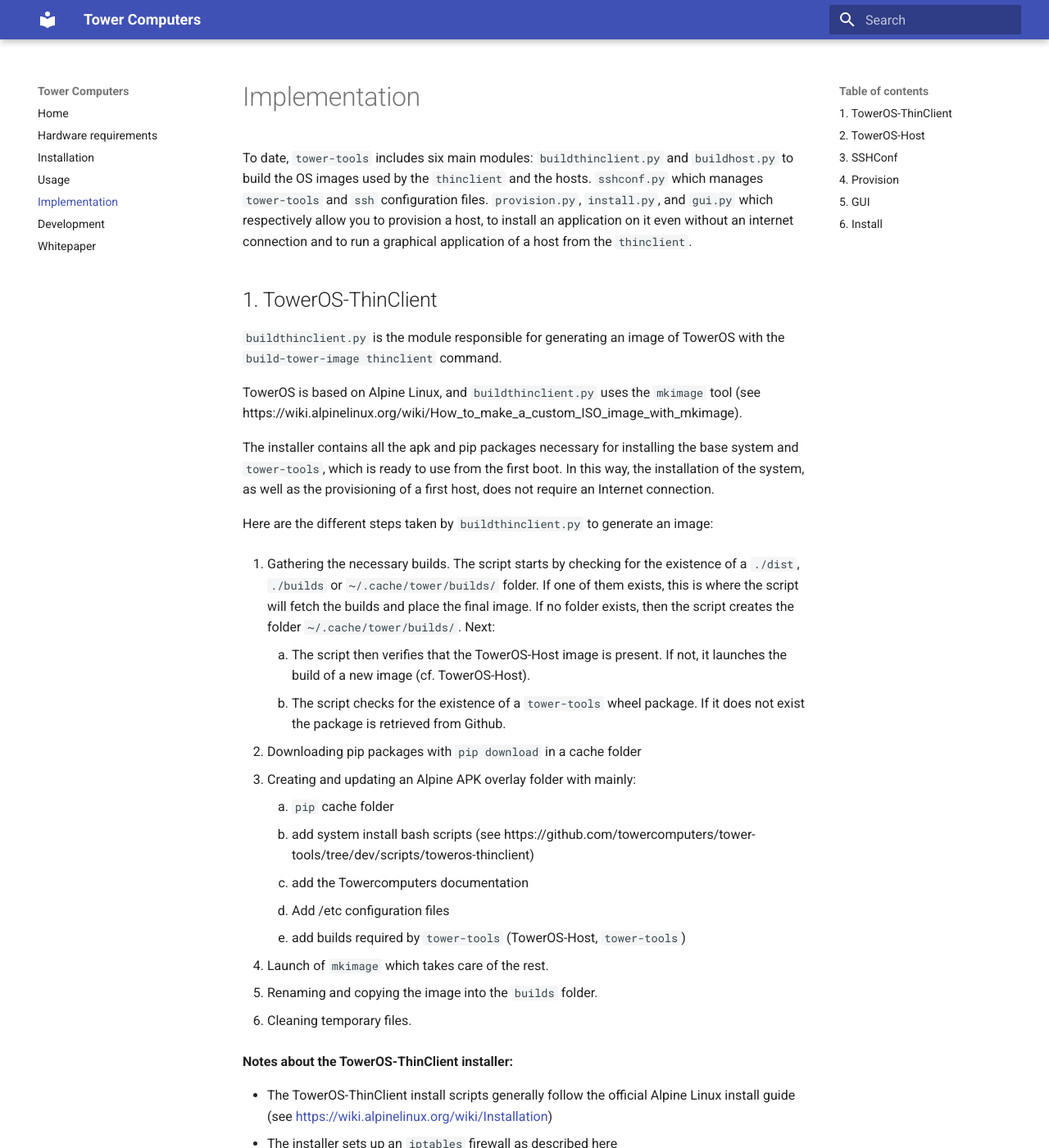
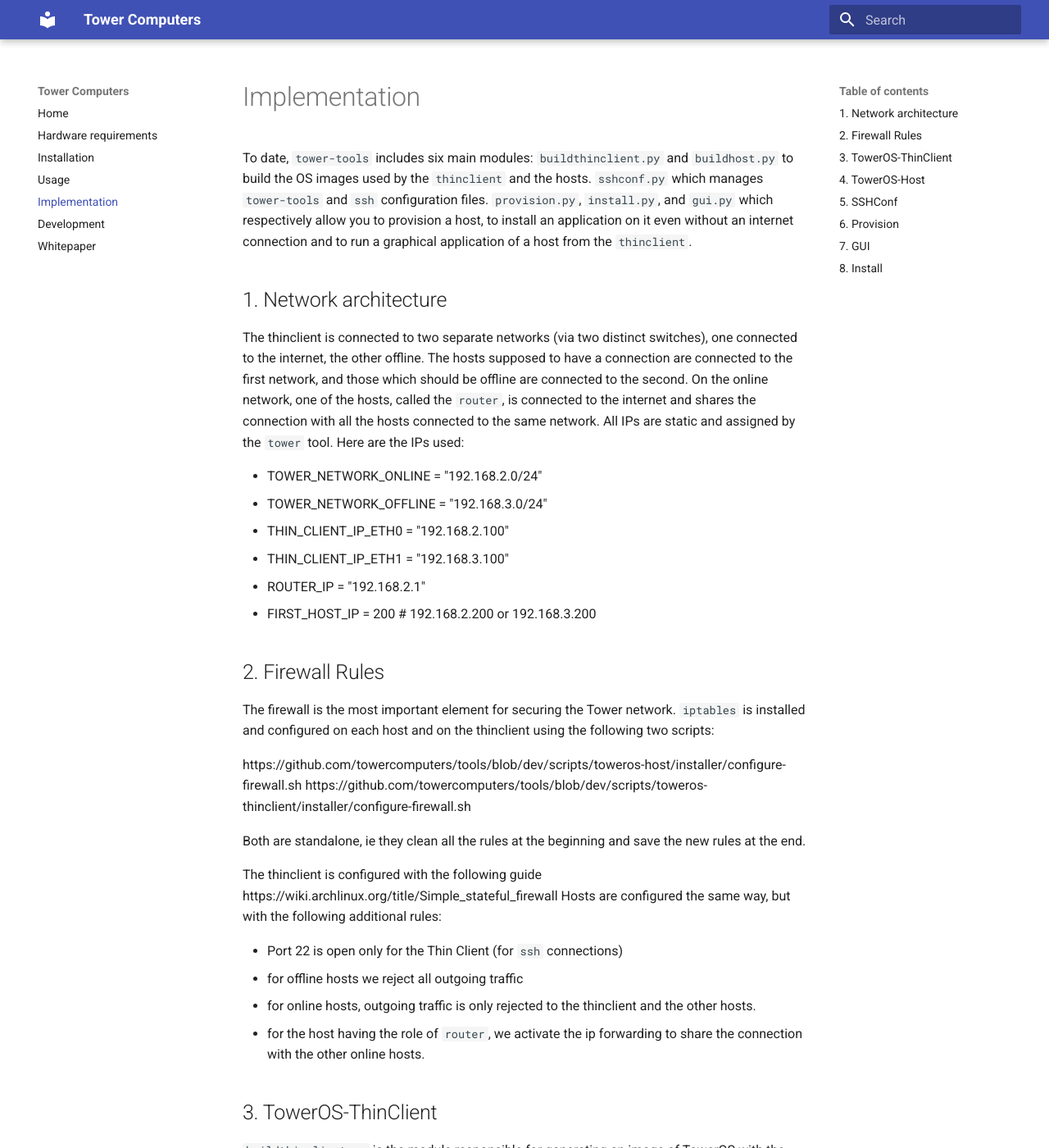
Before and after one commit to towercomputers/toweros, an MkDocs documentation site: the page built from docs/implementation.md, in a window 1280 px wide and 1400 px high. Shown: the whole window at 82% size. Built offline with MkDocs 1.6.1 and Material for MkDocs 9.7.7, drawn with Linux system fonts in a browser that asks for light colours; some of the changed text lies outside the part shown.

Commit message:
fix missing paragraphs

```diff
--- a/docs/implementation.md
+++ b/docs/implementation.md
@@ -1,6 +1,36 @@
 To date, `tower-tools` includes six main modules: `buildthinclient.py` and `buildhost.py` to build the OS images used by the `thinclient` and the hosts. `sshconf.py` which manages `tower-tools` and `ssh` configuration files. `provision.py`, `install.py`, and `gui.py` which respectively allow you to provision a host, to install an application on it even without an internet connection and to run a graphical application of a host from the `thinclient`.
 
-## 1. TowerOS-ThinClient
+## 1. Network architecture
+
+The thinclient is connected to two separate networks (via two distinct switches), one connected to the internet, the other offline. The hosts supposed to have a connection are connected to the first network, and those which should be offline are connected to the second.
+On the online network, one of the hosts, called the `router`, is connected to the internet and shares the connection with all the hosts connected to the same network.
+All IPs are static and assigned by the `tower` tool. Here are the IPs used:
+
+* TOWER_NETWORK_ONLINE = "192.168.2.0/24"
+* TOWER_NETWORK_OFFLINE = "192.168.3.0/24"
+* THIN_CLIENT_IP_ETH0 = "192.168.2.100"
+* THIN_CLIENT_IP_ETH1 = "192.168.3.100"
+* ROUTER_IP = "192.168.2.1"
+* FIRST_HOST_IP = 200 # 192.168.2.200 or 192.168.3.200
+
+## 2. Firewall Rules
+
+The firewall is the most important element for securing the Tower network. `iptables` is installed and configured on each host and on the thinclient using the following two scripts:
+
+https://github.com/towercomputers/tools/blob/dev/scripts/toweros-host/installer/configure-firewall.sh
+https://github.com/towercomputers/tools/blob/dev/scripts/toweros-thinclient/installer/configure-firewall.sh
+
+Both are standalone, ie they clean all the rules at the beginning and save the new rules at the end.
+
+The thinclient is configured with the following guide https://wiki.archlinux.org/title/Simple_stateful_firewall
+Hosts are configured the same way, but with the following additional rules:
+
+- Port 22 is open only for the Thin Client (for `ssh` connections)
+- for offline hosts we reject all outgoing traffic
+- for online hosts, outgoing traffic is only rejected to the thinclient and the other hosts.
+- for the host having the role of `router`, we activate the ip forwarding to share the connection with the other online hosts.
+
+## 3. TowerOS-ThinClient
 
 `buildthinclient.py` is the module responsible for generating an image of TowerOS with the `build-tower-image thinclient` command.
 
@@ -99,7 +129,7 @@
 
 Once a host is provisioned it is therefore directly accessible by ssh with `ssh <host>` or `tower run <host>`.
 
-## 5. GUI
+## 7. GUI
 
 GUI is a module that allows the use of the NX protocol through an SSH tunnel. It allows to execute from the `thinclient` a graphical application installed on one of the hosts with `tower run <host> <application-name>application>`.
 
@@ -125,7 +155,7 @@
 
 GUI works the same way as X2GO from which it is directly inspired.
 
-## 6. Install
+## 8. Install
 
 This module allows to use `apk` on an offline host through an `ssh` tunnel to an online host. To do this it performs the following steps:
 
```
Also changed, not shown: other parts of docs/implementation.md (+3 -3 lines).
